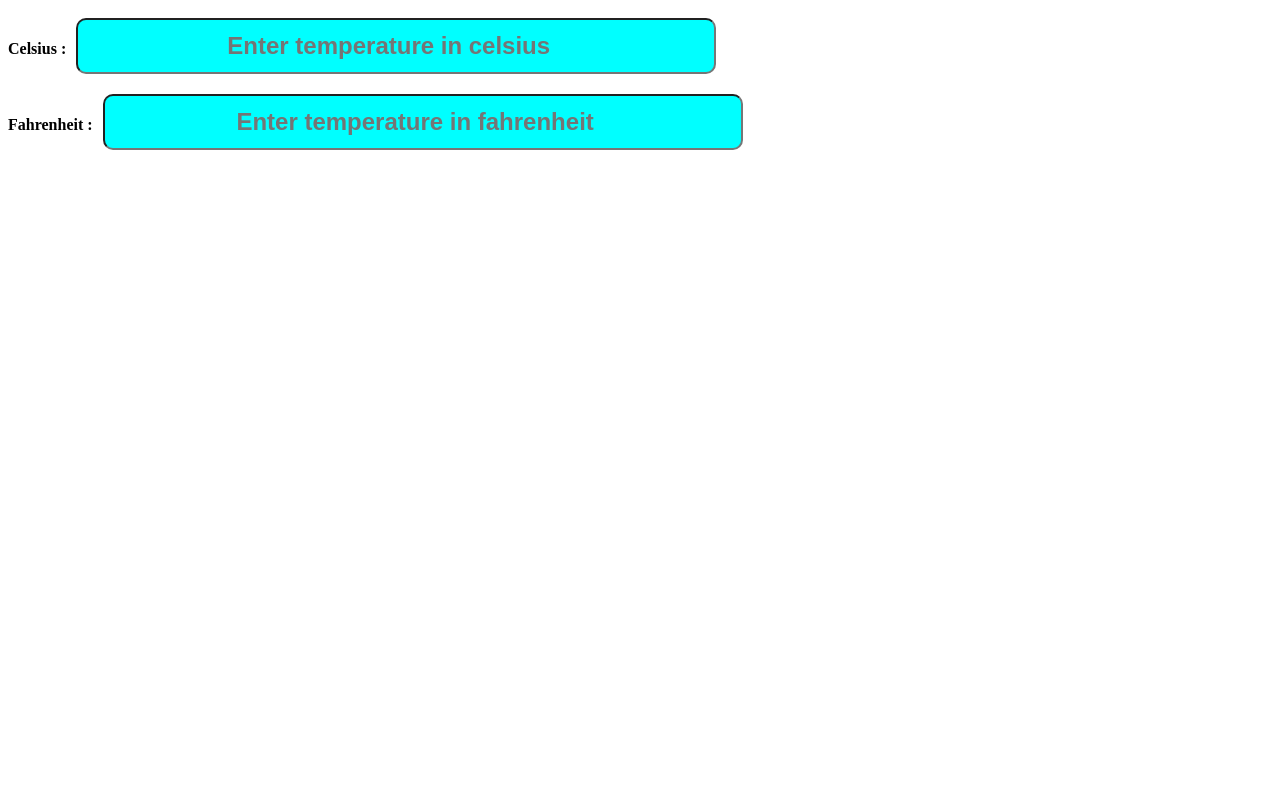
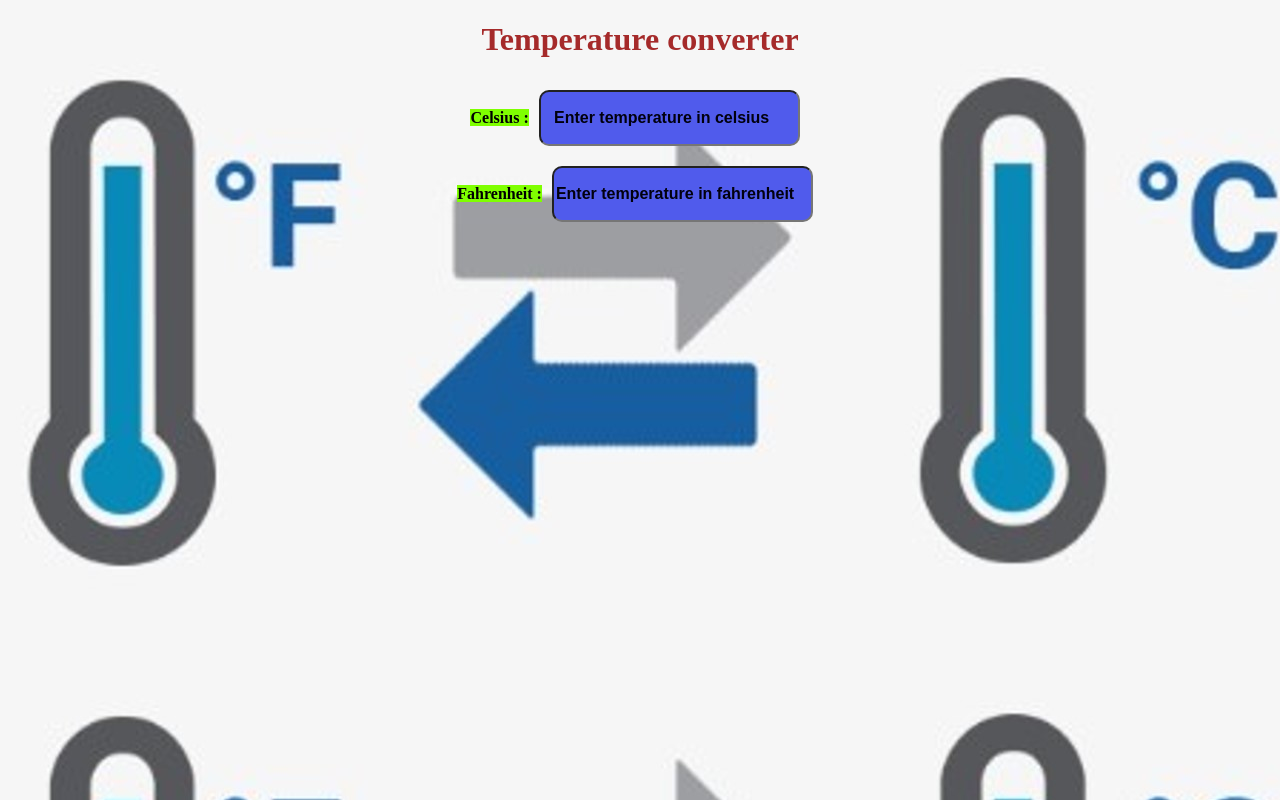
Before and after one commit to Nitishkumar8521/Get-started-with-react, a plain HTML site: page Temperature-converter/index.html in a window 1280 px wide. Drawn offline with nearby package versions, Linux system fonts and the light colour scheme.

Commit message:
Temperature converter using usestate

```diff
--- a/Temperature-converter/index.html
+++ b/Temperature-converter/index.html
@@ -5,13 +5,28 @@
     <meta name="viewport" content="width=device-width, initial-scale=1.0" />
     <title>Temperature converter</title>
     <style>
+      label{
+        background-color: chartreuse;
+      }
+      body{
+        background-image: url(image3.jpg);
+      }
+      div{
+        text-align: center;
+      }
+      input::placeholder {
+         color: #01000e; /* You can replace #999 with the color code of your choice */
+      }
+      h1{
+        color: brown;
+      }
         input{
-            width: 50%;
+            width: 20%;
             height: 50px;
             font-weight: bolder;
             text-align: center;
-            font-size: x-large;
-            background-color: aqua;
+            font-size: medium;
+            background-color: rgb(80, 91, 236);
             margin: 10px;
             border-radius: 10px;
         }
@@ -64,11 +79,11 @@
         console.log("fer",fahrenheit);
         return (
             <div>
-
+                 <h1>Temperature converter</h1>
                 <label htmlFor="in1">Celsius     :</label>
                  {/* Input for Celsius value with event handler for Celsius to Fahrenheit conversion */}
                 <input id="in1" type="number" value={celsius} onChange={Celsiustofahrenheit} placeholder="Enter temperature in celsius"/>
-                <br /><label htmlFor="in2">Fahrenheit :</label>
+               <br /> <label htmlFor="in2">Fahrenheit :</label>
                 {/* Input for Fahrenheit value with event handler for Fahrenheit to Celsius conversion */}
                 <input id="in2" type="number" value={fahrenheit} onChange={FarenheittoCelsius} placeholder="Enter temperature in fahrenheit"/>
             </div>
```
Also changed, not shown: Temperature-converter/image3.jpg (added).
